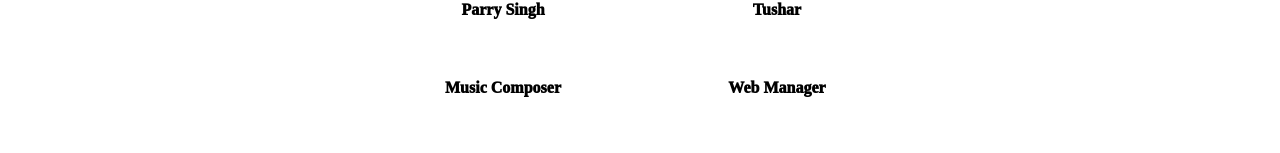
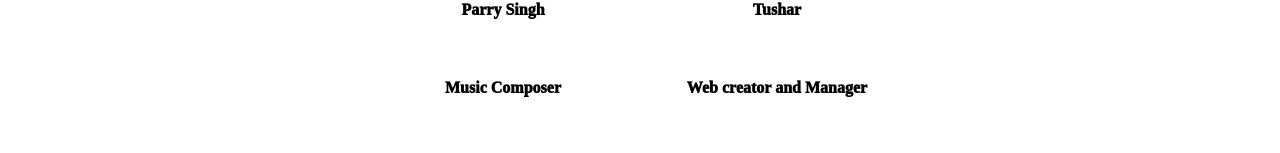
Before and after one commit to Tusha-ar/Mukul_portfolio, a React (Create React App) app: page /videos in a window 1280 px wide. Shown: the part 5026-5179 px from the top of the page. Built offline with nearby package versions, Linux system fonts and the light colour scheme; a web font is replaced by a local one.

Commit message:
new photos

```diff
--- a/src/Components/team/Team.js
+++ b/src/Components/team/Team.js
@@ -24,7 +24,7 @@ const Team = () =>{
             <div>
                 <img src={require('../../Assets/Team/tushar.jpg')} alt='img'/>
                 <span>Tushar</span>
-                <span>Web Manager</span>
+                <span>Web creator and Manager</span>
             </div>
             </div>
         </div>
```
